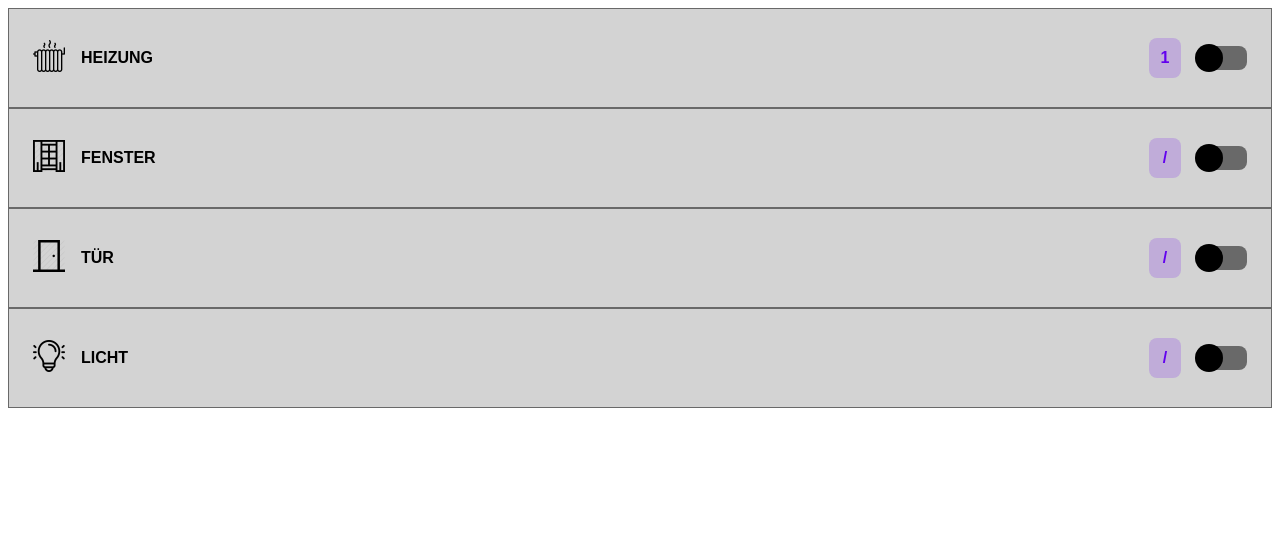
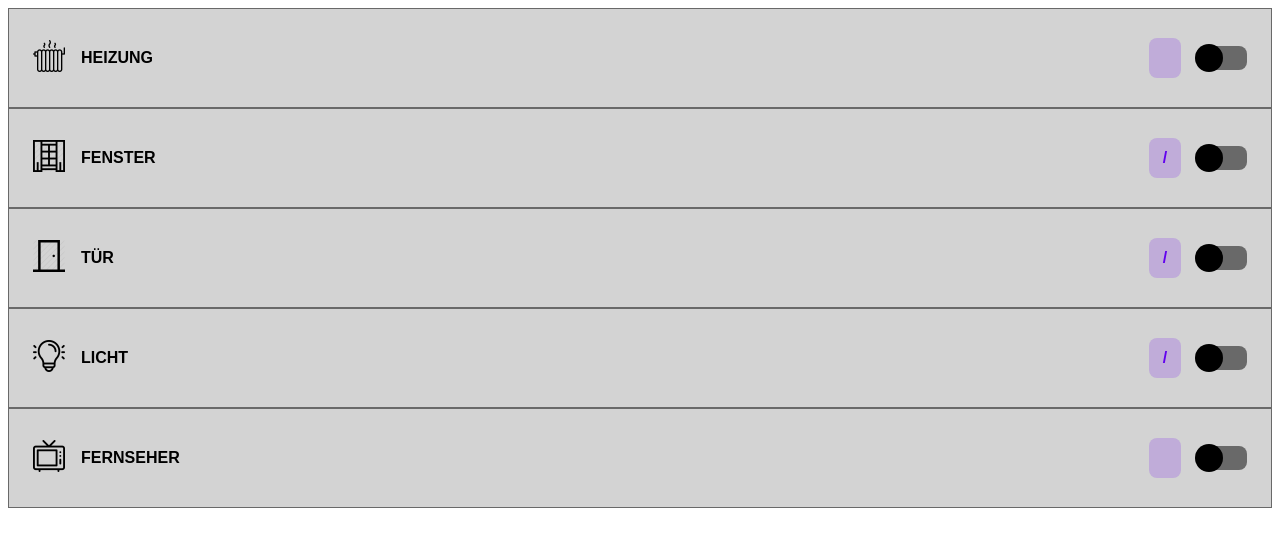
Before and after one commit to nazlixc/mmk2, a plain HTML site: page MMK2/structure/index.html in a window 1280 px wide. Drawn offline with Linux system fonts and the light colour scheme; a web font is replaced by a local one.

Commit message:
added tv function

```diff
--- a/MMK2/structure/index.html
+++ b/MMK2/structure/index.html
@@ -20,7 +20,7 @@
             </div>
             <div class="right-side">
                 <div class="control-steps heater-steps padding">
-                    <div class="step"><p>1</p></div>
+                    <div class="step"><p></p></div>
                 </div>
                 <div class="control-switch heater-switch padding">
                     <label class="switch">
@@ -90,6 +90,26 @@
                 </div>
             </div>
         </div>
+
+        <div class="control-content">
+            <div class="left-side">
+                <div class="control-icon tv-icon padding">
+                    <img alt="Fernseher Bild" class="control-picture" src="../icons/tv.png">
+                </div>
+                <div class="control-text tv-text padding"><p>Fernseher</p></div>
+            </div>
+            <div class="right-side">
+                <div class="control-steps tv-steps padding">
+                    <div class="step"><p></p></div>
+                </div>
+                <div class="control-switch tv-switch padding">
+                    <label class="switch">
+                        <input type="checkbox">
+                        <span class="slider round"></span>
+                    </label>
+                </div>
+            </div>
+        </div>
     </div>
 </body>
 </html>
```
Also changed, not shown: MMK2/icons/tv.png (added).
